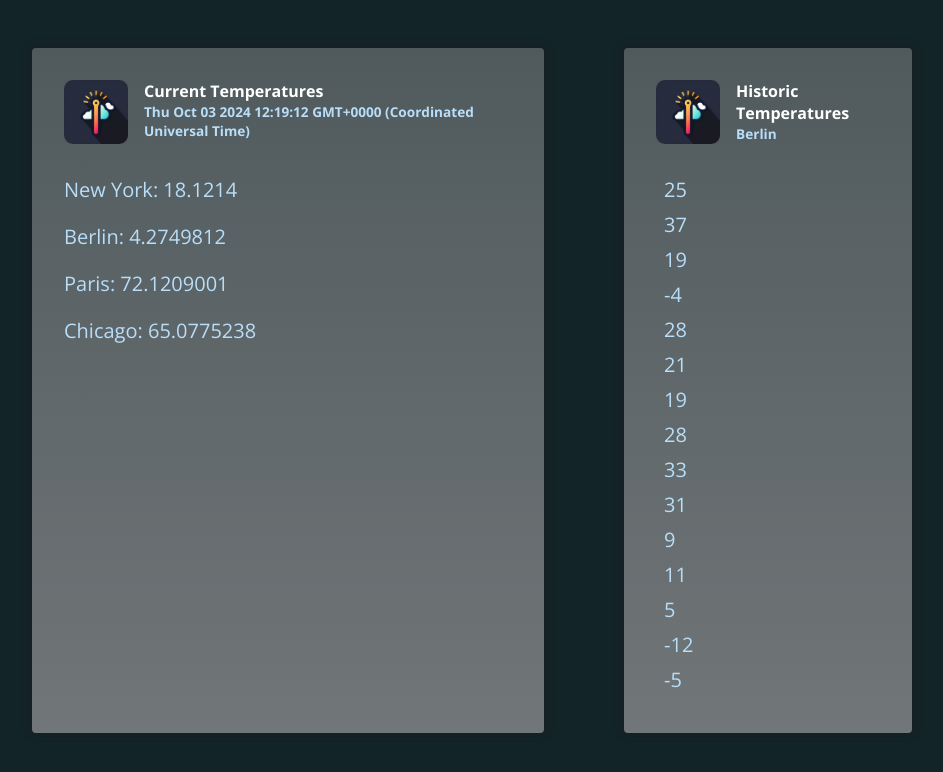
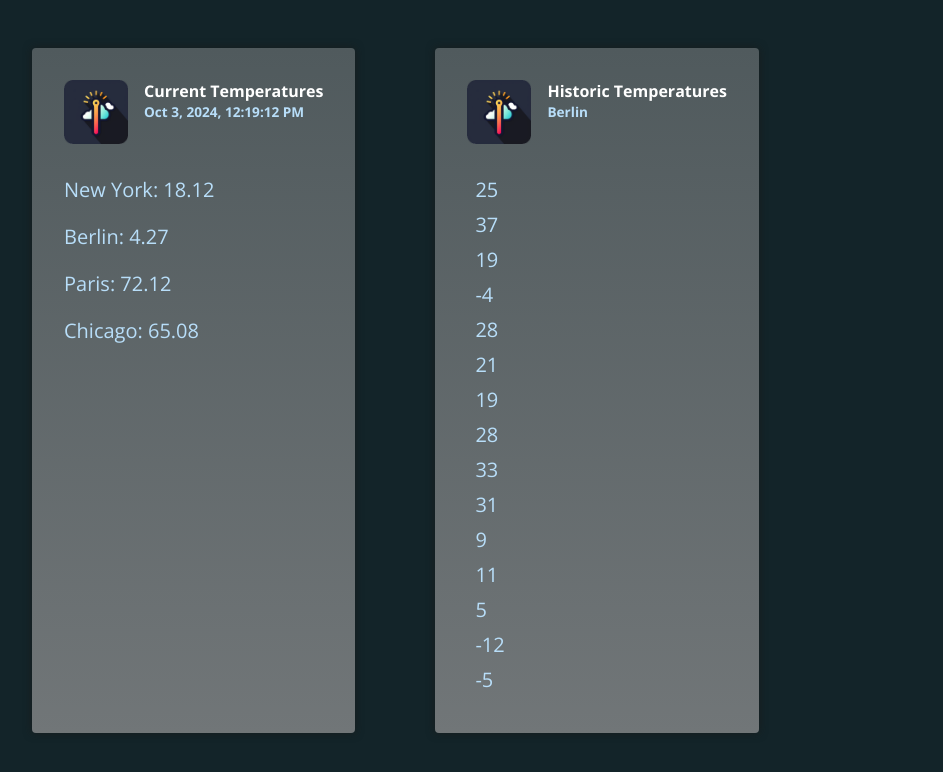
Before and after one commit to TihomirDenev/pipes-deep-dive, an Angular app: page / in a window 1280 px wide. Shown: the top 772 px of the page, without its empty margins (168-1111 px from the left). Built offline with nearby package versions, Linux system fonts and the light colour scheme.

Commit message:
Built-in Pipes

```diff
--- a/src/app/app.component.html
+++ b/src/app/app.component.html
@@ -4,13 +4,13 @@
       <img src="temp-icon.png" alt="Thermometer icon" />
       <div>
         <h2>Current Temperatures</h2>
-        <p>{{ currentDate }}</p>
+        <p>{{ currentDate | date : "medium" }}</p>
       </div>
     </header>
-    <p>New York: {{ currentTemperaturs.newYork }}</p>
-    <p>Berlin: {{ currentTemperaturs.berlin }}</p>
-    <p>Paris: {{ currentTemperaturs.paris }}</p>
-    <p>Chicago: {{ currentTemperaturs.chicago }}</p>
+    <p>New York: {{ currentTemperaturs.newYork | number : "1.1-2" }}</p>
+    <p>Berlin: {{ currentTemperaturs.berlin | number : "1.1-2" }}</p>
+    <p>Paris: {{ currentTemperaturs.paris | number : "1.1-2" }}</p>
+    <p>Chicago: {{ currentTemperaturs.chicago | number : "1.1-2" }}</p>
   </article>
 
   <article class="temperatures">
```
Also changed, not shown: src/app/app.component.ts (+5 -3 lines).
